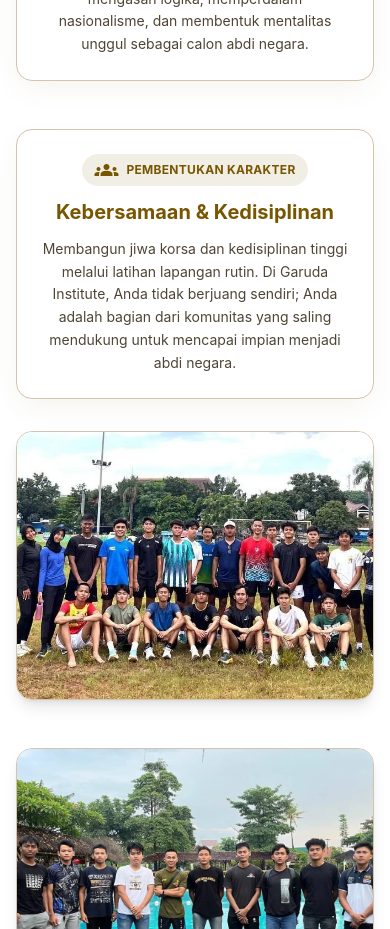
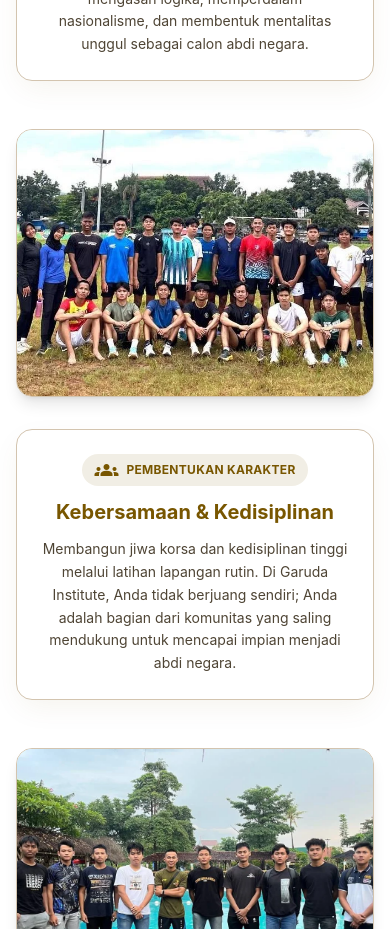
Before and after one commit to Yogasaputrabs/garuda-institute, a React (Vite) app: page / in a window 390 px wide. Shown: the part 7760-8689 px from the top of the page. Built offline with nearby package versions, Linux system fonts and the light colour scheme; a web font is replaced by a local one.

Commit message:
Stack training content vertically on mobile

```diff
--- a/src/sections/Training.jsx
+++ b/src/sections/Training.jsx
@@ -49,14 +49,14 @@ export default function Training() {
               key={item.id}
               className={`flex flex-col md:flex-row items-stretch gap-8 md:gap-12 group ${item.reverse ? '' : ''}`}
             >
-              <div className={`w-full md:w-1/2 ${item.reverse ? 'order-2' : 'order-1'} overflow-hidden rounded-2xl border border-outline-variant transition-all shadow-lg aspect-[4/3] lg:aspect-video`}>
+              <div className={`w-full md:w-1/2 ${item.reverse ? 'order-1 md:order-2' : 'order-1'} overflow-hidden rounded-2xl border border-outline-variant transition-all shadow-lg aspect-[4/3] lg:aspect-video`}>
                 <img
                   alt={item.alt}
                   className="w-full h-full object-cover transition-transform duration-500 group-hover:scale-105"
                   src={item.image}
                 />
               </div>
-              <div className={`w-full md:w-1/2 flex flex-col justify-center text-center md:text-left ${item.reverse ? 'order-1' : 'order-2'} bg-surface-container-lowest p-6 md:p-8 rounded-2xl border border-outline-variant shadow-sm relative overflow-hidden whisper-shadow transition-all group-hover:border-primary/40`}>
+              <div className={`w-full md:w-1/2 flex flex-col justify-center text-center md:text-left ${item.reverse ? 'order-2 md:order-1' : 'order-2'} bg-surface-container-lowest p-6 md:p-8 rounded-2xl border border-outline-variant shadow-sm relative overflow-hidden whisper-shadow transition-all group-hover:border-primary/40`}>
                 <div className="absolute left-0 top-0 bottom-0 w-1.5 bg-primary rounded-l-2xl hidden md:block" />
                 <div className="inline-flex items-center gap-2 px-3 py-1 bg-primary/10 rounded-full mb-3 w-fit mx-auto md:mx-0">
                   <span className="material-symbols-outlined text-primary text-sm" style={{ fontVariationSettings: "'FILL' 1" }}>{item.icon}</span>
```
